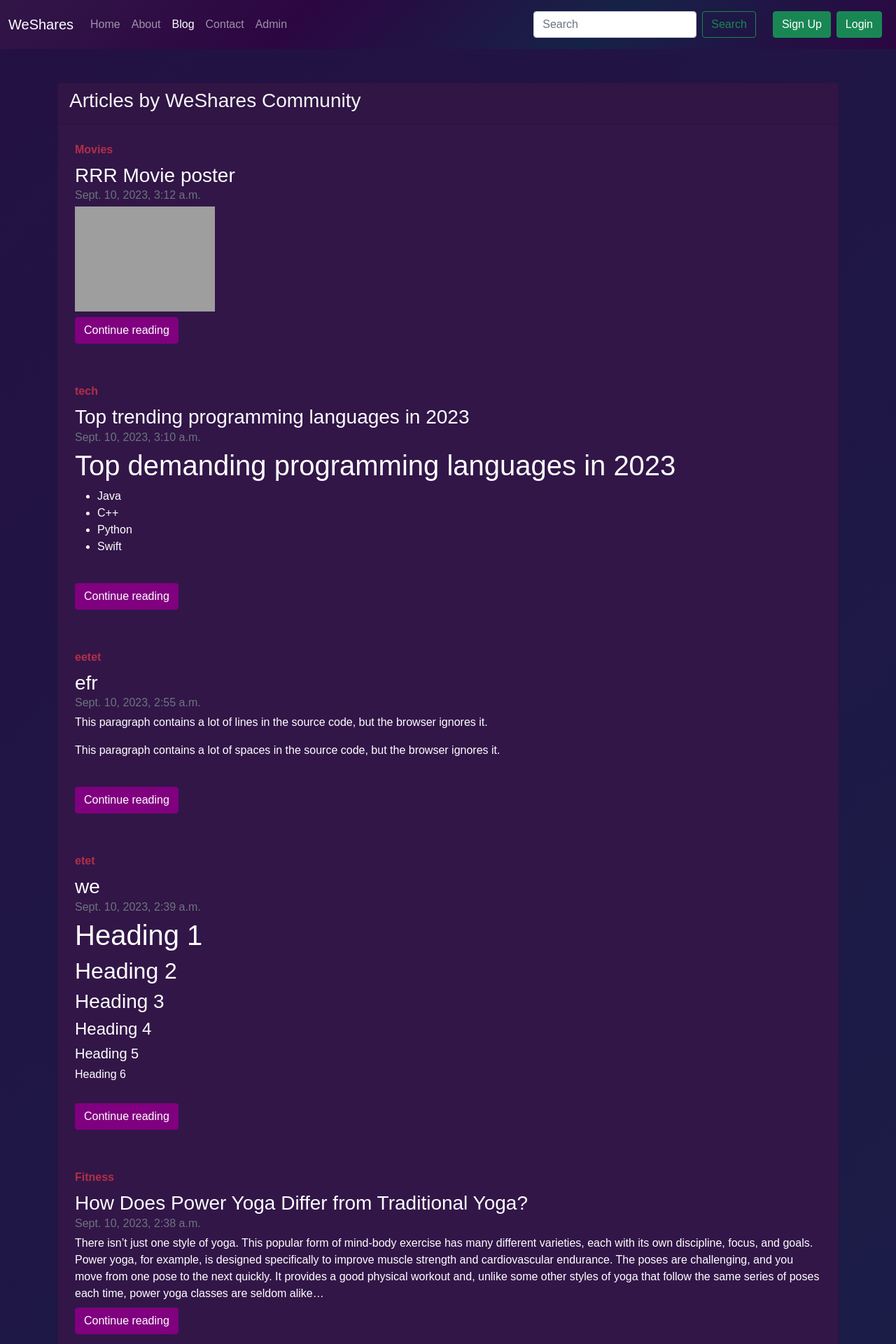
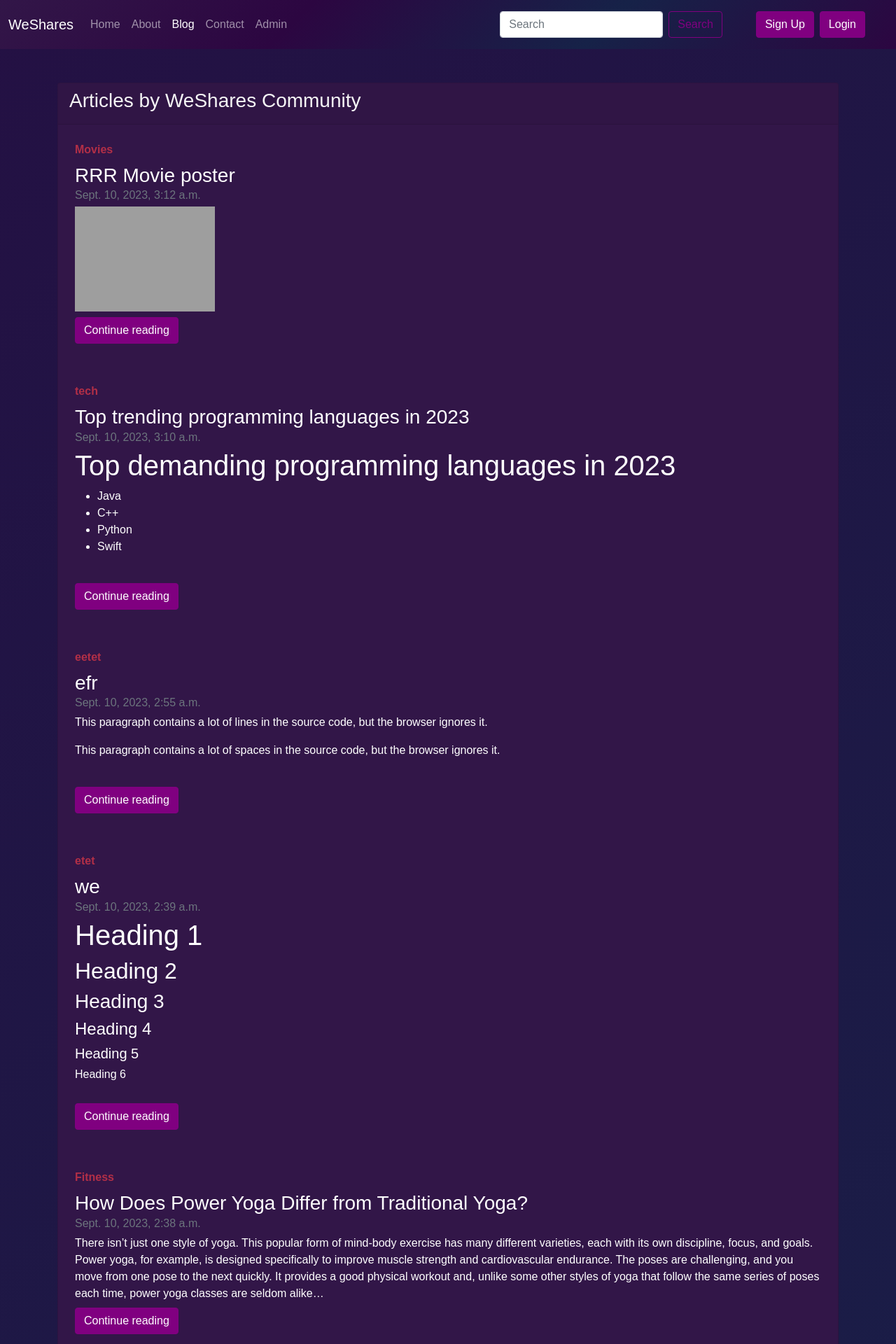
Before and after one commit to gaurav0401/WeShares-Community-Blog-Website, a Django app: page /blog/ in a window 1280 px wide. Shown: the top 1920 px of the page at 70% size. Run offline with Django 4.2, Linux system fonts and the light colour scheme; data comes from the database, SQL or seed files in the repository; both versions use the stored data as it was after the commit; grey boxes are pictures that could not be loaded.

Commit message:
new commit

```diff
--- a/template/base.html
+++ b/template/base.html
@@ -61,10 +61,10 @@ margin-top: 20vh;
         <!-- Modal -->
         <div class="modal fade" id="staticBackdrop" data-bs-backdrop="static" data-bs-keyboard="false" tabindex="-1"
           aria-labelledby="staticBackdropLabel" aria-hidden="true">
-          <div class="modal-dialog">
+          <div class="modal-dialog" style="color: black;">
             <div class="modal-content">
               <div class="modal-header">
-                <h5 class="modal-title" id="staticBackdropLabel">Sign Up Here</h5>
+                <h5 class="modal-title" id="staticBackdropLabel" style="color: black;">Register Here</h5>
                 <button type="button" class="btn-close" data-bs-dismiss="modal" aria-label="Close"></button>
               </div>
               <div class="modal-body">
@@ -113,7 +113,7 @@ margin-top: 20vh;
 
                   <div class="modal-footer">
 
-                    <button type="submit" class="btn btn-primary">Register</button>
+                    <button type="submit" class="btn btn-primary" style="background-color: purple; border-color: purple;">Register</button>
                   </div>
                 </form>
               </div>
@@ -129,10 +129,10 @@ margin-top: 20vh;
 
         <!-- Modal -->
         <div class="modal fade" id="exampleModal" tabindex="-1" aria-labelledby="exampleModalLabel" aria-hidden="true">
-          <div class="modal-dialog">
+          <div class="modal-dialog" style="color: black;">
             <div class="modal-content">
               <div class="modal-header">
-                <h5 class="modal-title" id="exampleModalLabel">Login Here</h5>
+                <h5 class="modal-title" id="exampleModalLabel" style="color: black;">Login Here</h5>
                 <button type="button" class="btn-close" data-bs-dismiss="modal" aria-label="Close"></button>
               </div>
               <div class="modal-body">
@@ -152,7 +152,7 @@ margin-top: 20vh;
                   </div>
                   <div class="modal-footer">
 
-                    <button type="submit" class="btn btn-primary"> Log In</button>
+                    <button type="submit" class="btn btn-primary" style=" background-color: purple; border-color: purple;"> Log In</button>
                   </div>
                   <!-- <button type="submit" class="btn btn-primary">Submit</button> -->
                 </form>
@@ -161,30 +161,36 @@ margin-top: 20vh;
             </div>
           </div>
         </div>
-        <form class="d-flex mx-4" method="get" action="/search">
+        <form class="d-flex mx-4 mb-2 mt-2" method="get" action="/search">
           <input class="form-control me-2" type="search" placeholder="Search" aria-label="Search" name="query"
             id="query">
-          <button class="btn btn-outline-success" type="submit">Search</button>
+          <button class="btn " style="color: purple; border-color: purple;" type="submit">Search</button>
         </form>
 
         {% if user.is_authenticated %}
 
+       <div class="d-flex mx-4 ">
 
         <big class="my-2" style="font-weight: 400; padding-right: 10px;">{{request.user}}</big>
-        <img src="static/pro.png" class="rounded-circle" alt="" height="25px">
-        <button type="button" class="btn btn-success mx-4 my-2">
-          <a href="/logout" style="text-decoration: none; color: white;">Logout</a>
+        <img src="static/pro.png"  class="rounded-circle my-2" alt="" height="32px">
+        <button type="button" class="btn  mx-4 my-2" style="background-color: purple; border-color: purple;">
+          <a href="/logout" style="text-decoration: none; color: white; ">Logout</a>
         </button>
+       </div>
+
 
         {% else %}
         <!-- Button trigger modal -->
-        <button type="button" class="btn btn-success my-2" data-bs-toggle="modal" data-bs-target="#staticBackdrop">
+
+        <div class="d-flex mx-4 ">
+          <button type="button" class="btn btn-success my-2 "  style="background-color: purple; border-color: purple;" data-bs-toggle="modal" data-bs-target="#staticBackdrop">
           Sign Up
-        </button>
+          </button>
 
-        <button type="button" class="btn btn-success mx-2 my-2" data-bs-toggle="modal" data-bs-target="#exampleModal">
+        <button type="button" style="background-color: purple; border-color: purple;" class="btn btn-success mx-2 my-2" data-bs-toggle="modal" data-bs-target="#exampleModal">
           Login
-        </button>
+        </button></div>
+
         {% endif %}
       </div>
     </div>
```
Also changed, not shown: db.sqlite3.
